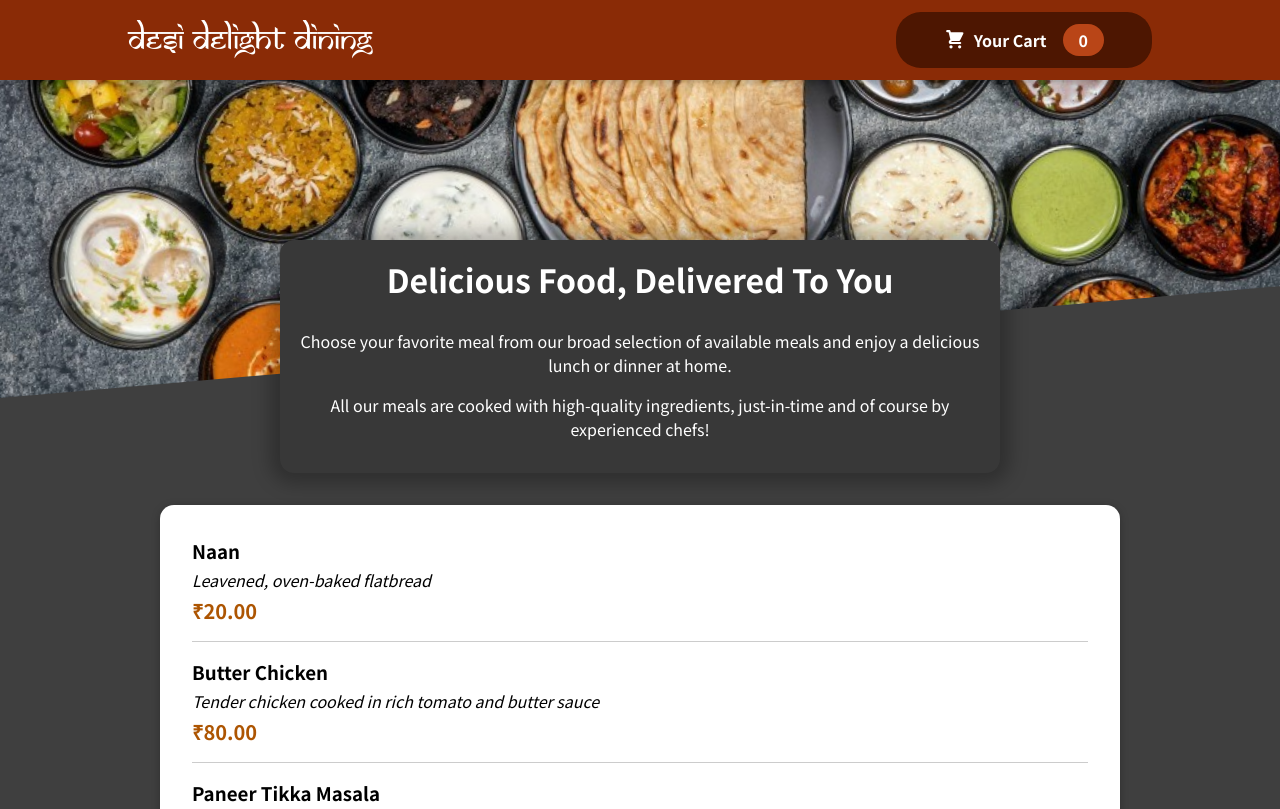
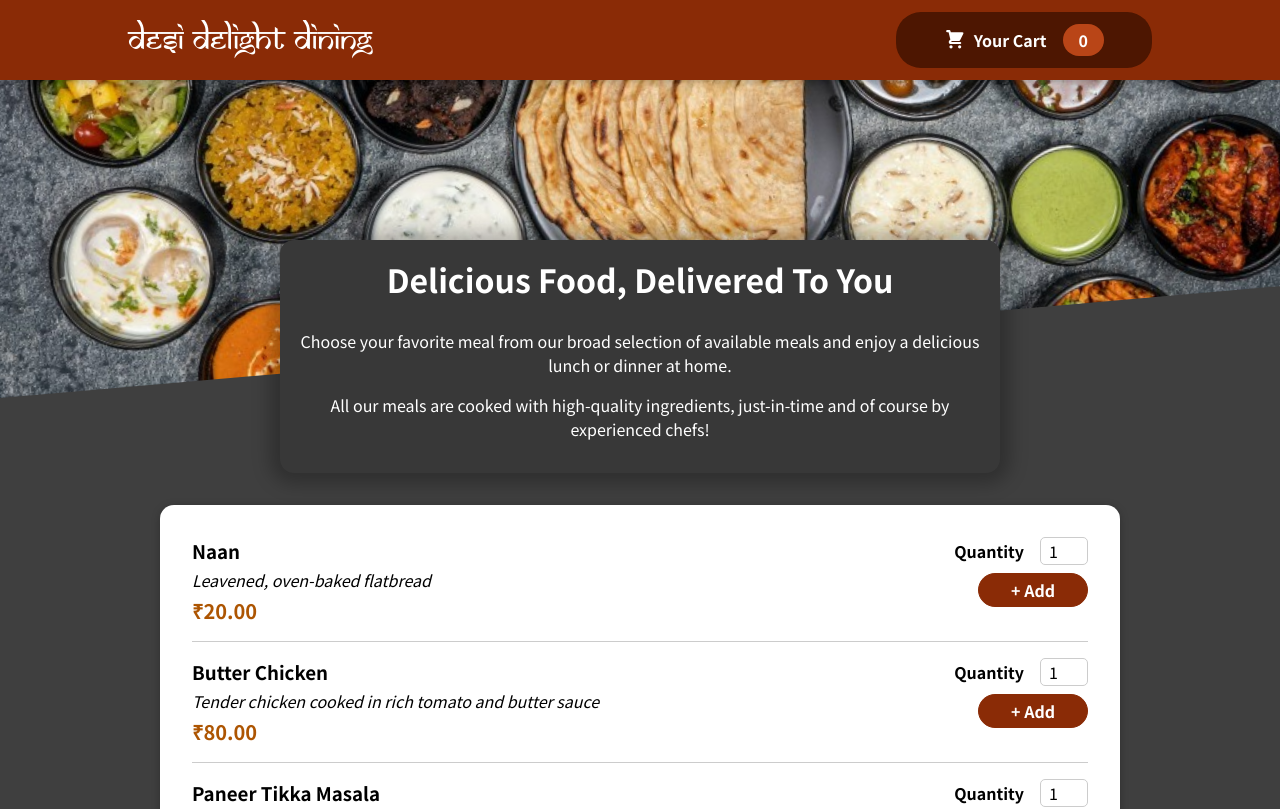
Before and after one commit to adjadhav27/FirstGit, a React (Create React App) app in the folder Restaurant_Project2/: page / in a window 1280 px wide. Shown: the top 809 px of the page. Built offline with nearby package versions, Linux system fonts and the light colour scheme.

Commit message:
Item-Form-Task

```diff
--- a/Restaurant_Project2/src/components/Meals/MealItem/MealItem.js
+++ b/Restaurant_Project2/src/components/Meals/MealItem/MealItem.js
@@ -1,17 +1,19 @@
 import React from 'react';
 import classes from './MealItem.module.css';
+import MealItemForm from './MealItemForm';
 
 const MealItem = (props) => {
     const price = `${props.price.toFixed(2)}`;
-
     return (
         <li className={classes.meal}>
             <div><h3>{props.name}</h3>
             <div className={classes.description}>{props.description}</div>
             <div className={classes.price}>&#8377;{price}</div>
             </div>
+            <div>
+                <MealItemForm />
+            </div>
         </li>
     );
 }
-
 export default MealItem;
--- /dev/null
+++ b/Restaurant_Project2/src/components/Meals/MealItem/MealItemForm.js
@@ -0,0 +1,24 @@
+import React from "react";
+import classes from "./MealItemForm.module.css";
+import Input from "../../UI/Input";
+
+const MealItemForm = () => {
+  return (
+    <form className={classes.form}>
+      <Input
+        label="Quantity"
+        input={{
+          id: "amount",
+          type: "number",
+          min: "1",
+          max: "5",
+          step: "1",
+          defaultValue: "1",
+        }}
+      />
+      <button>+ Add</button>
+    </form>
+  );
+};
+
+export default MealItemForm;
--- /dev/null
+++ b/Restaurant_Project2/src/components/Meals/MealItem/MealItemForm.module.css
@@ -0,0 +1,20 @@
+.form {
+    text-align: right;
+  }
+
+  .form button {
+    font: inherit;
+    cursor: pointer;
+    background-color: #8a2b06;
+    border: 1px solid #8a2b06;
+    color: white;
+    padding: 0.25rem 2rem;
+    border-radius: 20px;
+    font-weight: bold;
+  }
+
+  .form button:hover,
+  .form button:active {
+    background-color: #641e03;
+    border-color: #641e03;
+  }
--- /dev/null
+++ b/Restaurant_Project2/src/components/UI/Input.js
@@ -0,0 +1,14 @@
+import React from 'react';
+import classes from './Input.module.css';
+
+const Input = (props) => {
+
+    return (
+        <div className={classes.input}>
+            <label htmlFor={props.input.id}>{props.label}</label>
+            <input {...props.input}/>
+        </div>
+    );
+}
+
+export default Input;
--- /dev/null
+++ b/Restaurant_Project2/src/components/UI/Input.module.css
@@ -0,0 +1,18 @@
+.input {
+    display: flex;
+    align-items: center;
+    margin-bottom: 0.5rem;
+  }
+
+  .input label {
+    font-weight: bold;
+    margin-right: 1rem;
+  }
+
+  .input input {
+    width: 3rem;
+    border-radius: 5px;
+    border: 1px solid #ccc;
+    font: inherit;
+    padding-left: 0.5rem;
+  }
```
